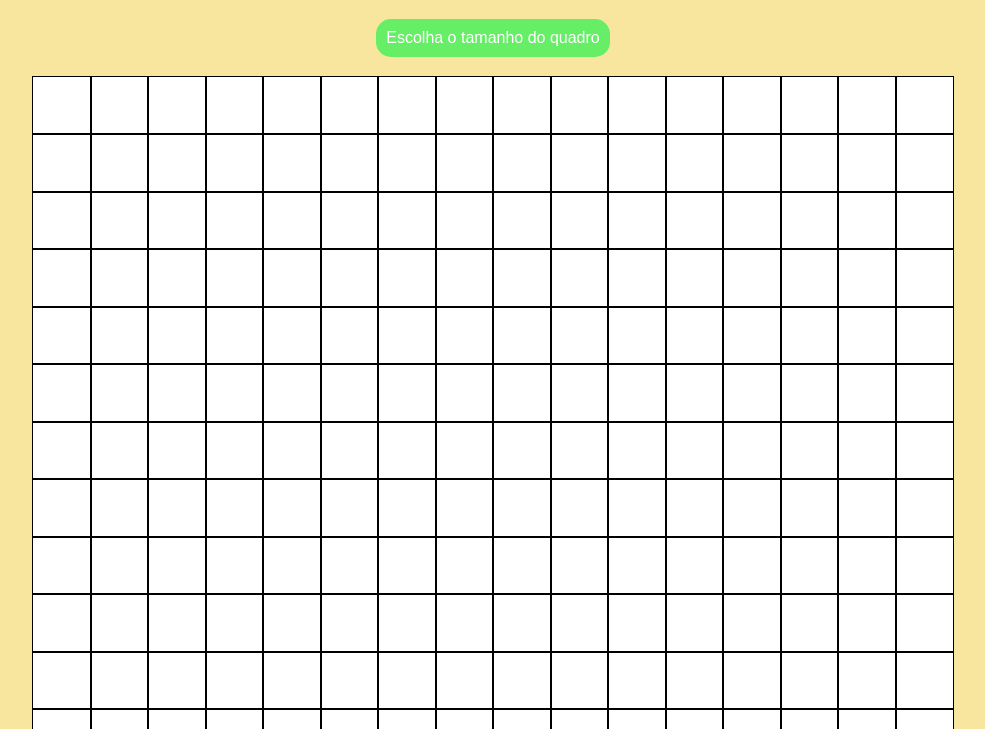
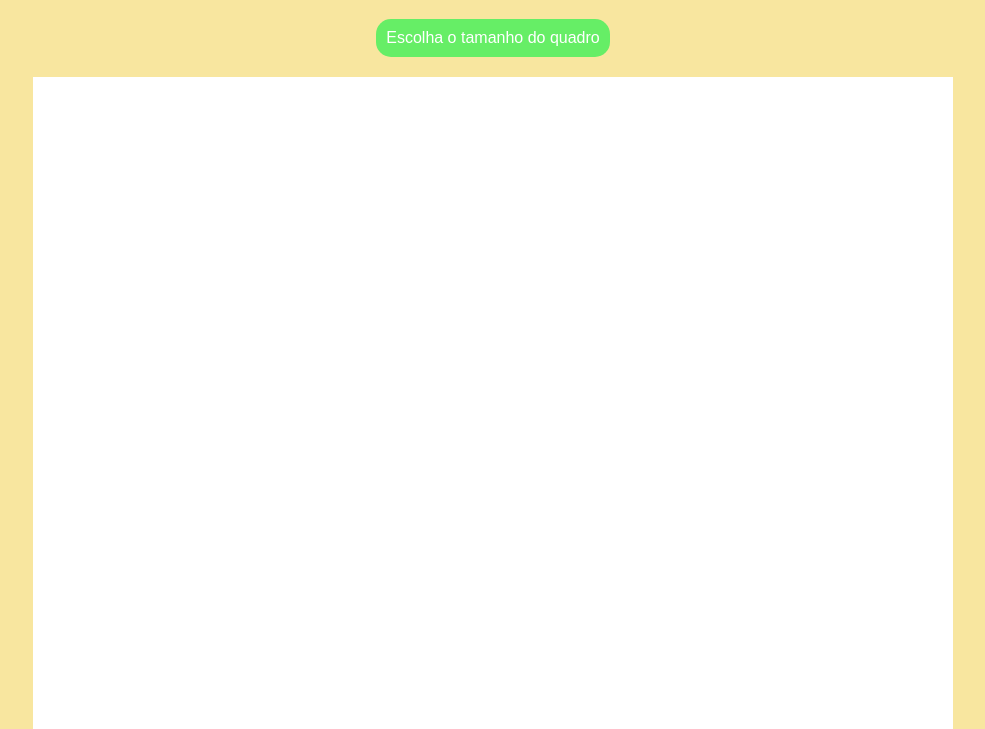
Before and after one commit to tepp12/etch-a-sketch, a plain HTML site: page index.html in a window 1280 px wide. Shown: the part 71-800 px from the top of the page, without its empty margins (147-1132 px from the left). Drawn offline with Linux system fonts and the light colour scheme.

Commit message:
modify some ui

```diff
--- a/style.css
+++ b/style.css
@@ -33,19 +33,11 @@ button {
    -moz-user-select: -moz-none;
    -khtml-user-select: none;
    -webkit-user-select: none;
-
-   /*
-     Introduced in IE 10.
-     See http://ie.microsoft.com/testdrive/HTML5/msUserSelect/
-   */
    -ms-user-select: none;
    user-select: none;
 }
 
 .square {
-    /* padding: 10px; */
-    outline: 0.5px solid #000000;
-    /* flex-basis: 100; */
     flex: 1;
     min-width: calc(100% / var(--number));
     aspect-ratio: 1 / 1;
```
